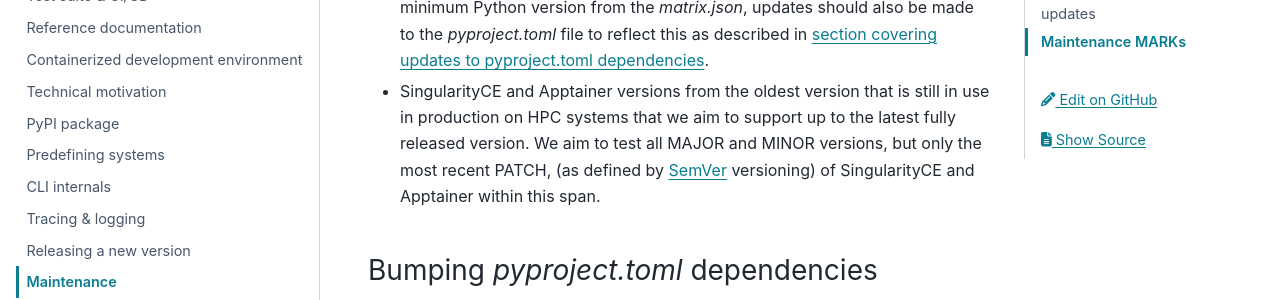
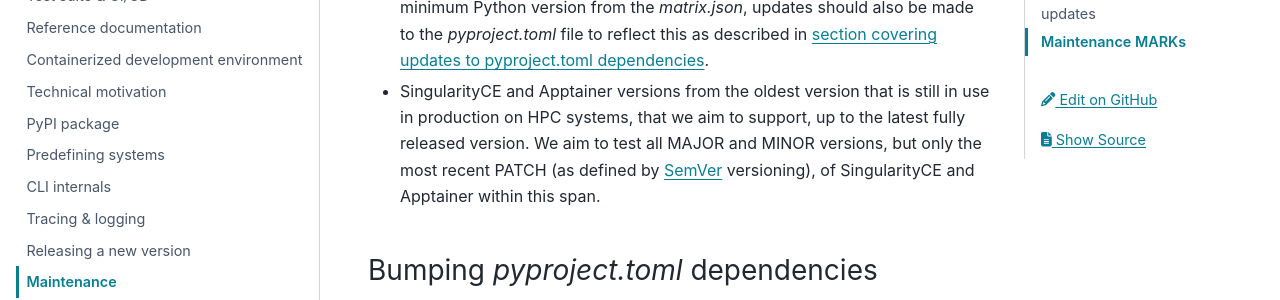
Before and after one commit to DeiC-HPC/cotainr, a Sphinx documentation site: the page built from doc/development/maintenance.rst, in a window 1280 px wide and 1400 px high, scrolled down 736 px. Shown: the part 179-479 px from the top of the window. Built offline with Sphinx 7.4.7 and the PyData theme 0.15.4, drawn with Linux system fonts in a browser that asks for light colours; pages that are not in the unit, such as notebooks, are missing from menus; the version number could not be read and is left out; some of the changed text lies outside the part shown.

```diff
--- a/doc/development/maintenance.rst
+++ b/doc/development/maintenance.rst
@@ -20,7 +20,7 @@ Bumping `matrix.json` dependencies
 We aim to test `cotainr` against versions of its dependencies that we expect to be used in production on HPC systems. Thus, the `matrix.json <https://github.com/DeiC-HPC/cotainr/actions/workflows/matrix.json>`_ should regularity be updated to reflect this. Specifically it should be updated to include:
 
 - All `fully released and still supported versions <https://devguide.python.org/versions/>`_ of Python. Note, the minimum Python version is also specified in `pyproject.toml <https://github.com/DeiC-HPC/cotainr/blob/main/pyproject.toml>`_. When removing the minimum Python version from the `matrix.json`, updates should also be made to the `pyproject.toml` file to reflect this as described in `section covering updates to pyproject.toml dependencies <bumping-pyproject-toml-dependencies>`_.
-- SingularityCE and Apptainer versions from the oldest version that is still in use in production on HPC systems that we aim to support up to the latest fully released version. We aim to test all MAJOR and MINOR versions, but only the most recent PATCH, (as defined by `SemVer <https://semver.org/>`_ versioning) of SingularityCE and Apptainer within this span.
+- SingularityCE and Apptainer versions from the oldest version that is still in use in production on HPC systems, that we aim to support, up to the latest fully released version. We aim to test all MAJOR and MINOR versions, but only the most recent PATCH (as defined by `SemVer <https://semver.org/>`_ versioning), of SingularityCE and Apptainer within this span.
 
 .. _bumping-pyproject-toml-dependencies:
 
```
Also changed, not shown: other parts of doc/development/maintenance.rst (+2 -2 lines), cotainr/__init__.py (+6 -6 lines).
